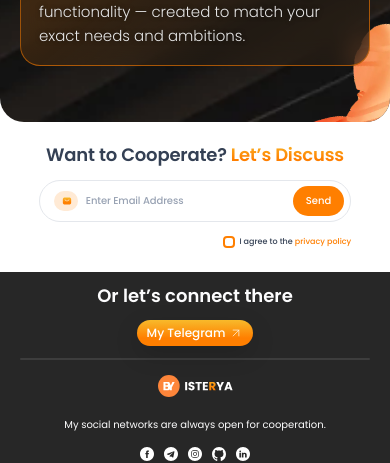
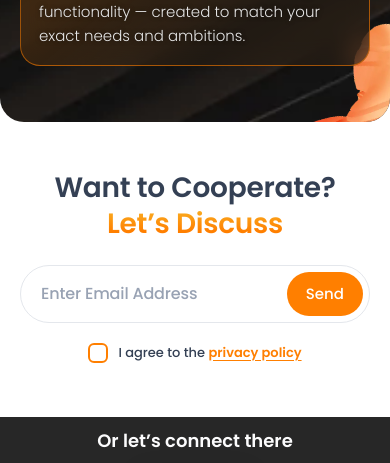
Before and after one commit to Isterya/my-portfolio, a React (Vite) app: page / in a window 390 px wide. Shown: the part 5320-5783 px from the top of the page. Built offline with nearby package versions, Linux system fonts and the light colour scheme; no server answers.

Commit message:
feat(contact): fluid form that stays readable and fits narrow phones

```diff
--- a/src/sections/contact/contact.scss
+++ b/src/sections/contact/contact.scss
@@ -1,537 +1,237 @@
+$danger: #d92d20;
+$success: #079455;
+
 .contact {
-  padding: 101px 0;
-  min-height: 476px;
-  display: flex;
-  justify-content: center;
-
-  @include respond(xl) {
-    padding: 70px 0;
-    min-height: 400px;
-  }
-
-  @include respond(lg) {
-    padding: 50px 0;
-    min-height: 360px;
-  }
-
-  @include respond(md) {
-    padding: 40px 0;
-    min-height: 320px;
-  }
-
-  @include respond(sm) {
-    padding: 30px 0;
-    min-height: auto;
-  }
-
-  @include respond(xs) {
-    padding: 20px 0;
-  }
+  padding: fluid(48px, 100px) 0;
 
   &-wrapper {
     max-width: 750px;
-
-    @include respond(xl) {
-      max-width: 600px;
-    }
-
-    @include respond(lg) {
-      max-width: 520px;
-    }
-
-    @include respond(md) {
-      max-width: 348px;
-    }
-
-    @include respond(sm) {
-      max-width: 90vw;
-    }
-
-    @include respond(xs) {
-      max-width: 85vw;
-    }
+    margin: 0 auto;
   }
 
   &-header {
     font-weight: 600;
-    font-size: 64px;
-    line-height: 85px;
+    font-size: fluid(28px, 64px);
+    line-height: 1.3;
     letter-spacing: -0.01em;
     text-align: center;
     color: $text-secondary;
 
-    @include respond(xl) {
-      font-size: 48px;
-      line-height: 64px;
-    }
-
-    @include respond(lg) {
-      font-size: 36px;
-      line-height: 50px;
-    }
-
-    @include respond(md) {
-      font-size: 28px;
-      line-height: 40px;
-    }
-
-    @include respond(sm) {
-      font-size: 22px;
-      line-height: 32px;
-    }
-
-    @include respond(xs) {
-      font-size: 18px;
-      line-height: 26px;
-    }
-
     span {
       background: $main-color;
       background-clip: text;
-      -webkit-background-clip: text;
       -webkit-text-fill-color: transparent;
     }
   }
 
   &-form {
-    margin-top: 40px;
     display: flex;
     flex-direction: column;
-    align-items: end;
-    gap: 10px;
-
-    @include respond(xl) {
-      margin-top: 30px;
-    }
-
-    @include respond(lg) {
-      margin-top: 24px;
-    }
-
-    @include respond(md) {
-      margin-top: 20px;
-      gap: 8px;
-    }
-
-    @include respond(sm) {
-      margin-top: 16px;
-      gap: 6px;
-    }
-
-    @include respond(xs) {
-      margin-top: 12px;
-      gap: 4px;
-    }
+    align-items: center;
+    margin-top: fluid(22px, 40px);
   }
 
   &-email {
+    --pad: #{fluid(6px, 14px)};
+    --badge: #{fluid(44px, 64px)};
+
     position: relative;
     display: flex;
-    align-items: center;
+    align-items: stretch;
+    width: 100%;
+    height: fluid(58px, 86px);
+    padding: var(--pad);
     border: 1px solid #e4e7ec;
-    border-radius: 50px;
-    padding: 14px;
-    width: 750px;
-    height: 86px;
+    border-radius: $radius-pill;
+    background: #fff;
+    transition:
+      border-color 0.3s ease,
+      box-shadow 0.3s ease;
 
-    @include respond(xl) {
-      width: 100%;
-      max-width: 600px;
-      height: 72px;
+    &:has(.contact-email__input:focus-visible) {
+      border-color: $accent;
+      box-shadow: 0 0 0 4px rgb(255 127 0 / 16%);
     }
 
-    @include respond(lg) {
-      max-width: 520px;
-      height: 62px;
+    &.invalid {
+      border-color: $danger;
     }
 
-    @include respond(md) {
-      max-width: 100%;
-      height: 54px;
-      padding: 10px;
+    &::before,
+    &::after {
+      content: '';
+      position: absolute;
+      top: var(--pad);
+      bottom: var(--pad);
+      left: var(--pad);
+      width: var(--badge);
+      pointer-events: none;
     }
 
-    @include respond(sm) {
-      height: 48px;
-      padding: 8px;
+    &::before {
+      border-radius: $radius-pill;
+      background: #ffead5;
     }
 
-    @include respond(xs) {
-      height: 42px;
-      padding: 6px;
-    }
-
-    &:has(.contact-email__input:focus-visible) {
-      outline: 3px solid rgb(255 127 0 / 40%);
-      outline-offset: 2px;
+    &::after {
+      background: url('../../assets/icons/email.svg') no-repeat center / 42% auto;
     }
 
     &__input {
       flex: 1;
-      border: none;
-      outline: none;
+      min-width: 0;
+      padding: 0 8px 0 calc(var(--badge) + #{fluid(10px, 18px)});
+      border: 0;
+      background: transparent;
       font-weight: 500;
-      font-size: 20px;
+      font-size: fluid(16px, 20px);
       letter-spacing: -0.01em;
-      color: #000;
-      padding-left: 95px;
-      padding-right: 8px;
-      background: transparent;
-
-      @include respond(xl) {
-        font-size: 18px;
-      }
-
-      @include respond(lg) {
-        font-size: 16px;
-        padding-left: 85px;
-        padding-right: 7px;
-      }
-
-      @include respond(md) {
-        font-size: 14px;
-        padding-left: 70px;
-        padding-right: 6px;
-      }
-
-      @include respond(sm) {
-        font-size: 12px;
-        padding-left: 50px;
-        padding-right: 5px;
-      }
-
-      @include respond(xs) {
-        font-size: 10px;
-        padding-left: 40px;
-      }
+      text-overflow: ellipsis;
+      color: $ink;
 
       &::placeholder {
         color: $text-muted;
       }
+
+      &:focus-visible {
+        outline: none;
+      }
     }
 
     &__btn {
+      flex-shrink: 0;
+      padding: 0 fluid(18px, 40px);
       border: 1px solid transparent;
-      border-radius: 60px;
-      padding: 20px 40px;
+      border-radius: $radius-pill;
       background: $accent;
+      font-weight: 500;
+      font-size: fluid(15px, 20px);
+      white-space: nowrap;
       color: #fff;
       cursor: pointer;
-      font-weight: 500;
-      font-size: 20px;
       transition:
-        background 0.3s ease,
+        background-color 0.3s ease,
         color 0.3s ease,
-        border-color 0.3s ease;
+        border-color 0.3s ease,
+        transform 0.2s ease;
 
-      @include respond(xl) {
-        font-size: 18px;
-        padding: 16px 32px;
-      }
-
-      @include respond(lg) {
-        font-size: 16px;
-        padding: 14px 28px;
-      }
-
-      @include respond(md) {
-        font-size: 14px;
-        padding: 10px 20px;
-      }
-
-      @include respond(sm) {
-        font-size: 12px;
-        padding: 8px 16px;
-      }
-
-      @include respond(xs) {
-        font-size: 10px;
-        padding: 6px 12px;
-      }
-
-      &:hover {
+      @include hover {
+        border-color: $accent;
         background: #fff;
         color: $accent;
-        border-color: $accent;
       }
 
       &:active {
         transform: scale(0.98);
       }
 
-      &:focus-visible {
-        outline: 3px solid rgb(255 127 0 / 40%);
-        outline-offset: 2px;
+      &:disabled {
+        cursor: progress;
+        opacity: 0.7;
       }
     }
 
-    &::before {
-      content: '';
-      position: absolute;
-      top: 50%;
-      left: 14px;
-      transform: translateY(-50%);
-      border-radius: 50px;
-      width: 64px;
-      height: 58px;
-      background: #ffead5;
-
-      @include respond(xl) {
-        width: 50px;
-        height: 46px;
+    @include respond(xs) {
+      &::before,
+      &::after {
+        display: none;
       }
 
-      @include respond(lg) {
-        width: 42px;
-        height: 38px;
-      }
-
-      @include respond(md) {
-        width: 36px;
-        height: 32px;
-      }
-
-      @include respond(sm) {
-        width: 28px;
-        height: 24px;
-      }
-
-      @include respond(xs) {
-        width: 24px;
-        height: 20px;
-      }
-    }
-
-    &::after {
-      content: '';
-      position: absolute;
-      top: 50%;
-      left: 33px;
-      transform: translateY(-50%);
-      height: 23px;
-      width: 27px;
-      background: url('../../assets/icons/email.svg') no-repeat center / contain;
-
-      @include respond(xl) {
-        height: 20px;
-        width: 24px;
-        left: 28px;
-      }
-
-      @include respond(lg) {
-        height: 18px;
-        width: 20px;
-        left: 25px;
-      }
-
-      @include respond(md) {
-        width: 18px;
-        height: 16px;
-        left: 20px;
-      }
-
-      @include respond(sm) {
-        width: 14px;
-        height: 12px;
-        left: 21px;
-      }
-
-      @include respond(xs) {
-        width: 12px;
-        height: 10px;
+      &__input {
+        padding-left: 14px;
       }
     }
   }
 
   &-agreement {
-    font-weight: 500;
-    font-size: 14px;
-    color: $text-secondary;
     display: flex;
     justify-content: center;
-    margin-top: 20px;
-
-    @include respond(xl) {
-      font-size: 13px;
-    }
-
-    @include respond(lg) {
-      font-size: 12px;
-    }
-
-    @include respond(md) {
-      font-size: 11px;
-      margin-top: 16px;
-    }
-
-    @include respond(sm) {
-      font-size: 10px;
-      margin-top: 12px;
-    }
-
-    @include respond(xs) {
-      font-size: 9px;
-      margin-top: 10px;
-    }
+    margin-top: fluid(14px, 24px);
+    font-weight: 500;
+    font-size: fluid(13px, 14px);
+    line-height: 1.4;
+    color: $text-secondary;
 
     .checkbox-container {
+      position: relative;
       display: flex;
       align-items: center;
       gap: 10px;
+      padding: 6px 0;
       cursor: pointer;
       user-select: none;
-      position: relative;
-
-      @include respond(md) {
-        gap: 8px;
-      }
-
-      @include respond(sm) {
-        gap: 6px;
-      }
-
-      @include respond(xs) {
-        gap: 4px;
-      }
 
       input {
         position: absolute;
         opacity: 0;
         cursor: pointer;
 
-        &:checked ~ .checkmark::after {
-          opacity: 1;
+        &:checked ~ .checkmark {
+          background: $accent;
+
+          &::after {
+            opacity: 1;
+          }
         }
 
         &:focus-visible ~ .checkmark {
-          outline: 3px solid rgb(255 127 0 / 40%);
-          outline-offset: 2px;
+          outline: 2px solid $accent;
+          outline-offset: 3px;
         }
       }
 
       .checkmark {
-        width: 18px;
-        height: 18px;
-        border-radius: 4px;
-        background-color: #fff;
+        position: relative;
+        flex-shrink: 0;
+        width: 20px;
+        height: 20px;
         border: 2px solid $accent;
-        position: relative;
-        transition: all 0.2s ease;
-
-        @include respond(xl) {
-          width: 16px;
-          height: 16px;
-        }
-
-        @include respond(lg) {
-          width: 14px;
-          height: 14px;
-        }
-
-        @include respond(md) {
-          width: 12px;
-          height: 12px;
-        }
+        border-radius: 6px;
+        background: #fff;
+        transition: background-color 0.2s ease;
 
         &::after {
           content: '';
           position: absolute;
-          left: 4px;
-          top: 0;
+          top: 1px;
+          left: 5px;
           width: 6px;
-          height: 12px;
-          border: solid $accent;
+          height: 11px;
+          border: solid #fff;
           border-width: 0 2px 2px 0;
+          opacity: 0;
           transform: rotate(45deg);
-          opacity: 0;
           transition: opacity 0.2s ease;
-
-          @include respond(xl) {
-            width: 5px;
-            height: 10px;
-          }
-
-          @include respond(lg) {
-            width: 4px;
-            height: 8px;
-          }
-
-          @include respond(md) {
-            width: 3px;
-            height: 6px;
-          }
         }
       }
 
-      span:last-child {
-        font-size: 13px;
+      a {
+        font-weight: 600;
+        text-decoration: underline;
+        text-underline-offset: 3px;
+        color: $accent;
+        transition: color 0.2s ease;
 
-        @include respond(xl) {
-          font-size: 12px;
-        }
-
-        @include respond(lg) {
-          font-size: 11px;
-        }
-
-        @include respond(md) {
-          font-size: 10px;
-        }
-
-        @include respond(sm) {
-          font-size: 9px;
-        }
-
-        @include respond(xs) {
-          font-size: 8px;
-        }
-
-        a {
-          color: $accent;
-          transition: color 0.2s ease;
-
-          &:hover {
-            color: #e17634;
-          }
+        @include hover {
+          color: #e17634;
         }
       }
     }
   }
 }
 
-.contact-email.invalid {
-  border-color: red;
-}
-
 .form-message {
-  font-size: 14px;
-  margin-top: 5px;
-
-  @include respond(xl) {
-    font-size: 13px;
-  }
-
-  @include respond(lg) {
-    font-size: 12px;
-  }
-
-  @include respond(md) {
-    font-size: 11px;
-  }
-
-  @include respond(sm) {
-    font-size: 10px;
-  }
-
-  @include respond(xs) {
-    font-size: 9px;
-  }
+  margin-top: 8px;
+  font-size: fluid(13px, 15px);
+  line-height: 1.4;
+  text-align: center;
+  color: $text-body;
 
   &.error {
-    color: red;
+    color: $danger;
   }
 
   &.success {
-    color: green;
+    color: $success;
   }
 }
```
Also changed, not shown: src/styles/style.scss (+0 -16 lines).
